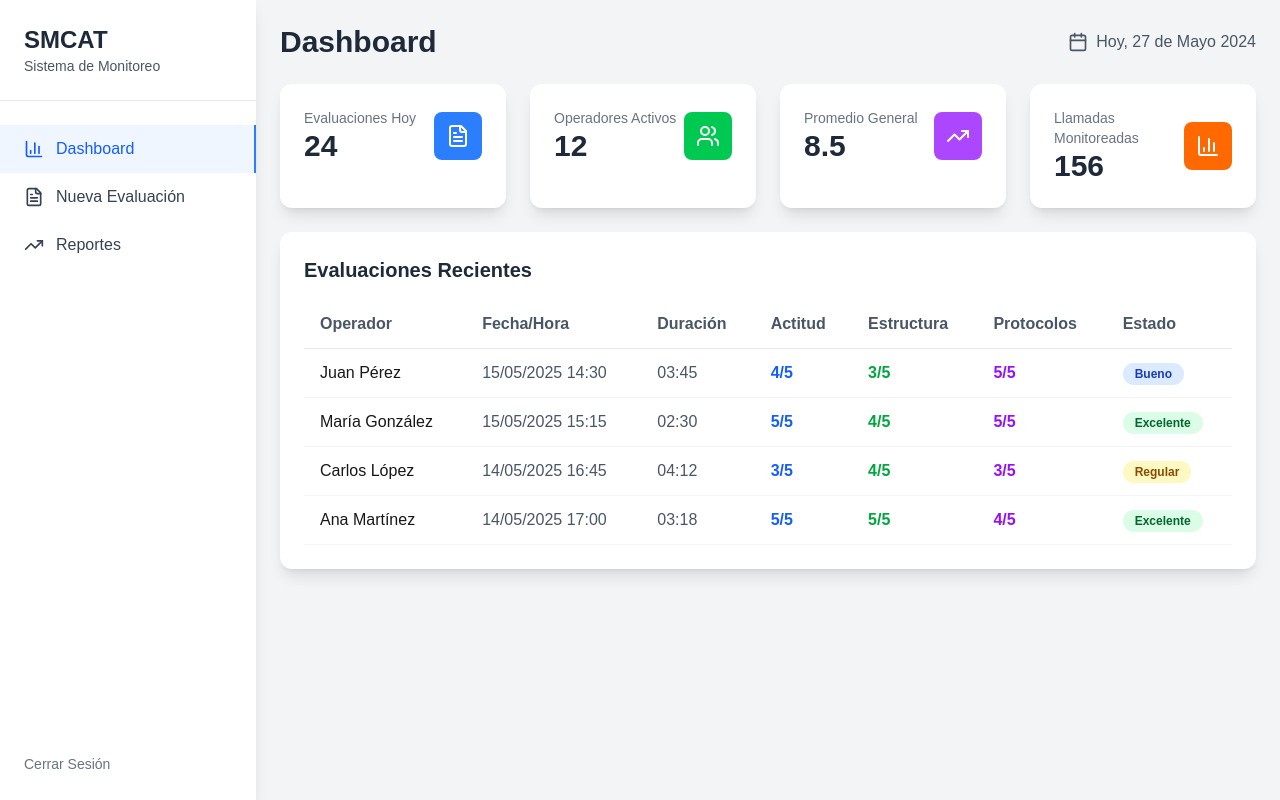
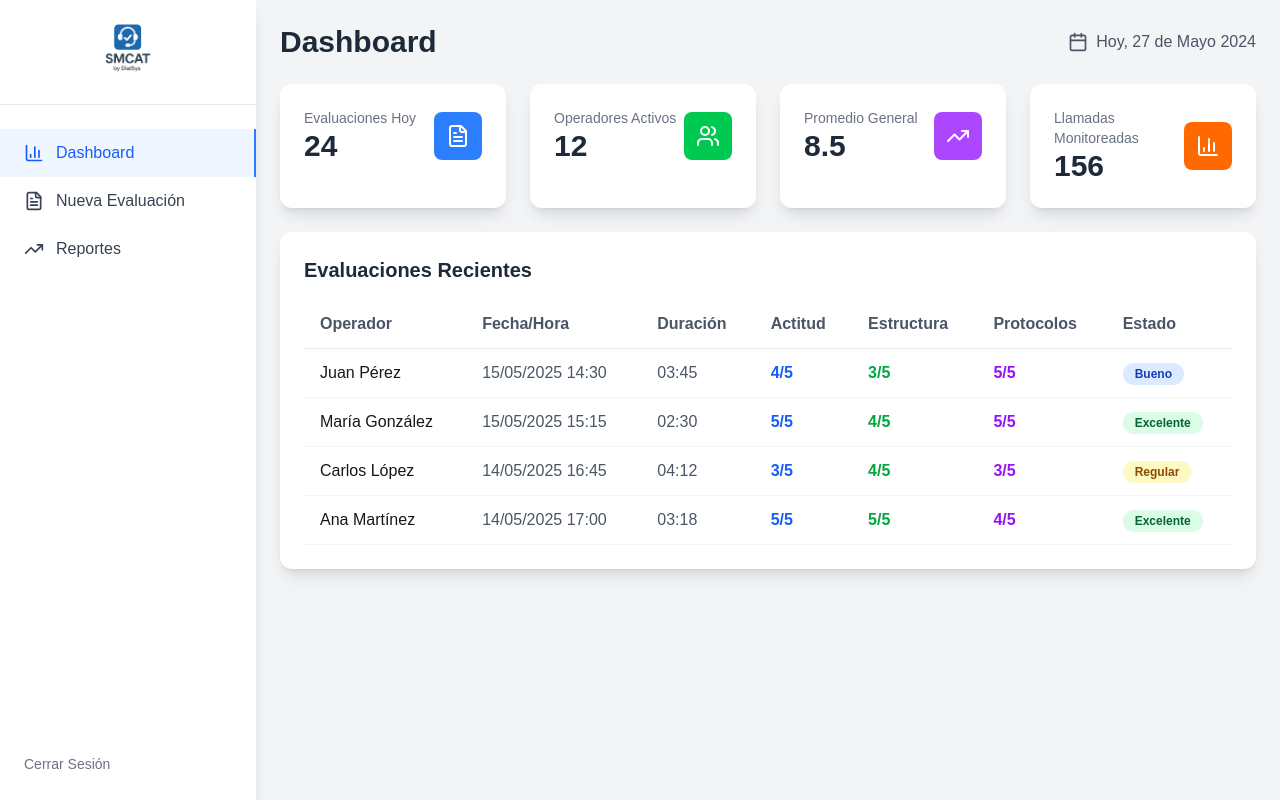
Before and after one commit to CarlosGustavoPerez/SMCAT, a Next.js app: page / in a window 1280 px wide. Both pictures are taken after a click on the button "Iniciar Sesión". Built offline with nearby package versions, Linux system fonts and the light colour scheme.

Commit message:
Proyecto SMCAT 2.6

```diff
--- a/src/app/page.js
+++ b/src/app/page.js
@@ -2,6 +2,9 @@
 
 import React, { useState } from 'react';
 import { User, Lock, BarChart3, FileText, Users, TrendingUp, Calendar, Search, Filter, Star, CheckCircle, AlertCircle } from 'lucide-react';
+import Image from 'next/image';
+import smcatLogo from '@/app/logos/smcat.png';
+import dialsysLogo from '@/app/logos/dialsys.png';
 
 // Componente de Login
 const LoginScreen = ({ onLogin }) => {
@@ -11,7 +14,12 @@ const LoginScreen = ({ onLogin }) => {
     <div className="min-h-screen bg-gradient-to-br from-blue-600 to-purple-700 flex items-center justify-center p-4">
       <div className="bg-white rounded-2xl shadow-2xl p-8 w-full max-w-md">
         <div className="text-center mb-8">
-          <h1 className="text-3xl font-bold text-gray-800 mb-2">SMCAT</h1>
+          <Image
+            src={smcatLogo}
+            alt="SMCAT Logo"
+            height={64}
+            className="mx-auto mb-2"
+          />
           <p className="text-gray-600">Sistema de Monitoreo de Calidad de Atención Telefónica</p>
         </div>
 
@@ -570,8 +578,12 @@ const SMCATApp = () => {
       {/* Sidebar */}
       <div className="w-64 bg-white shadow-lg">
         <div className="p-6 border-b border-gray-200">
-          <h1 className="text-2xl font-bold text-gray-800">SMCAT</h1>
-          <p className="text-sm text-gray-600">Sistema de Monitoreo</p>
+          <Image
+            src={smcatLogo}
+            alt="SMCAT Logo"
+            height={48}
+            className="mx-auto mb-2"
+          />
         </div>
 
         <nav className="mt-6">
```
